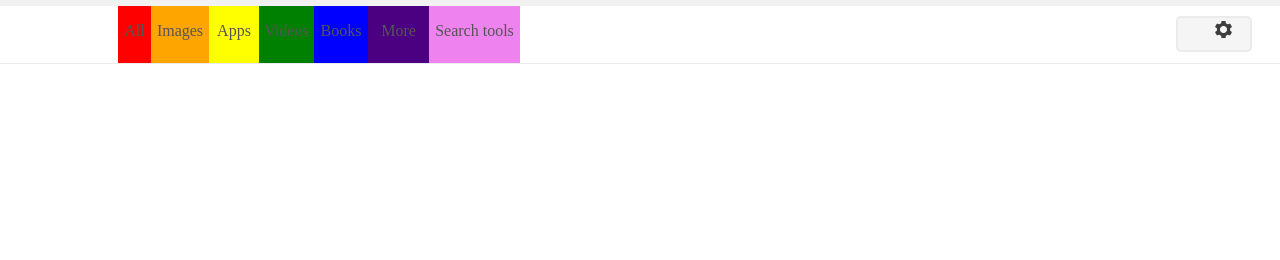
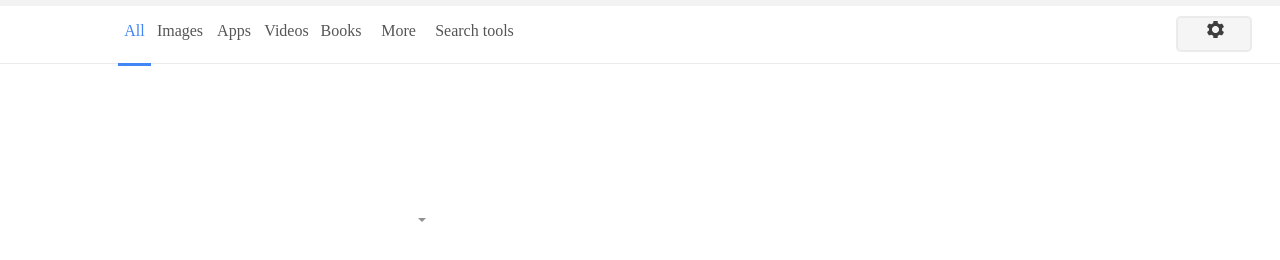
Before and after one commit to JosefTinagan/google_homepage, a plain HTML site: page resultspage.html in a window 1280 px wide. Shown: the part 52-312 px from the top of the page. Drawn offline with Linux system fonts and the light colour scheme.

Commit message:
finished resultspage

```diff
--- a/resultspage.html
+++ b/resultspage.html
@@ -17,13 +17,14 @@
 	</div>
 
 	<div class="r_body">
-		<div class="tab_all"><p>All</p></div>
-		<div class="tab_images"><p>Images</p></div>
-		<div class="tab_apps"><p>Apps</p></div>
-		<div class="tab_videos"><p>Videos</p></div>
-		<div class="tab_books"><p>Books</p></div>
-		<div class="tab_more"><p>More</p></div>
-		<div class="tab_search_tools"><p>Search tools</p></div>
+		<div class="tab_all"><p><a href="#" class="r_tab_links">All</a><p></div>
+		<div class="tab_images"><p><a href="#" class="r_tab_links">Images</a></p></div>
+		<div class="tab_apps"><p><a href="#" class="r_tab_links">Apps</a></p></div>
+		<div class="tab_videos"><p><a href="#" class="r_tab_links">Videos</a></p></div>
+		<div class="tab_books"><p><a href="#" class="r_tab_links">Books</a></p></div>
+		<div class="tab_more"><p><a href="#" class="r_tab_links">More <span class="r_d_arrow"></span></a></p>
+		</div>
+		<div class="tab_search_tools"><p><a href="#" class="r_tab_links">Search tools</a></p></div>
 		<div class="settings"><button type="button"></button></div>
 	</div>
 </body>
--- a/styles/main.css
+++ b/styles/main.css
@@ -285,16 +285,36 @@ a.language:hover{
 	margin-right: -10px;
 }
 
+.r_body a{
+	text-decoration: none;
+	color: #555;
+}
+
+.r_body .r_tab_links:hover{
+
+	color: #111;
+}
+
+
 .tab_all{
+	border-bottom: 3px solid #4285f4;
 	float: left;
-	background-color: red;
 	height: 57px;
 	margin-left: 120px;
 	width: 33px;
 }
 
+.tab_all .r_tab_links{
+
+	color: #4285f4;
+
+}
+
+.tab_all .r_tab_links:hover{
+	color: #4285f4;
+}
+
 .tab_images{
-	background-color: orange;
 	float: left;
 	height: 57px;
 	width: 58px;
@@ -302,35 +322,48 @@ a.language:hover{
 
 .tab_apps{
 	float: left;
-	background: yellow;
+
 	height: 57px;
 	width: 50px;
 }
 
 .tab_videos{
 	float: left;
-	background: green;
+
 	height: 57px;
 	width: 55px;
 }
 
 .tab_books{
 	float: left;
-	background: blue;
+
 	height: 57px;
 	width: 54px;
 }
 
 .tab_more{
 	float: left;
-	background: indigo;
+
 	height: 57px;
 	width: 61px;
 }
 
+.r_d_arrow{
+	top: 34%;
+	margin-left: 2px;
+	margin-top: -2px;
+	border-color: #909090 transparent;
+	border-width: 4px 4px 0 4px !important;
+	width: 0;
+	height: 0;
+	border-style: solid;
+	float: left;
+	position: absolute;
+}
+
 .tab_search_tools{
 	float: left;
-	background: violet;
+
 	height: 57px;
 	width: 91px;
 }
@@ -351,7 +384,7 @@ a.language:hover{
 	border-style: none;
 	margin-top: 0px;
 	margin-bottom: -5px;
-	margin-left: 25px;
+	margin-left: 10px;
 	width: 28px;
 	height: 29px;
 	opacity: .75;
```
Also changed, not shown: images/index.png (added).
